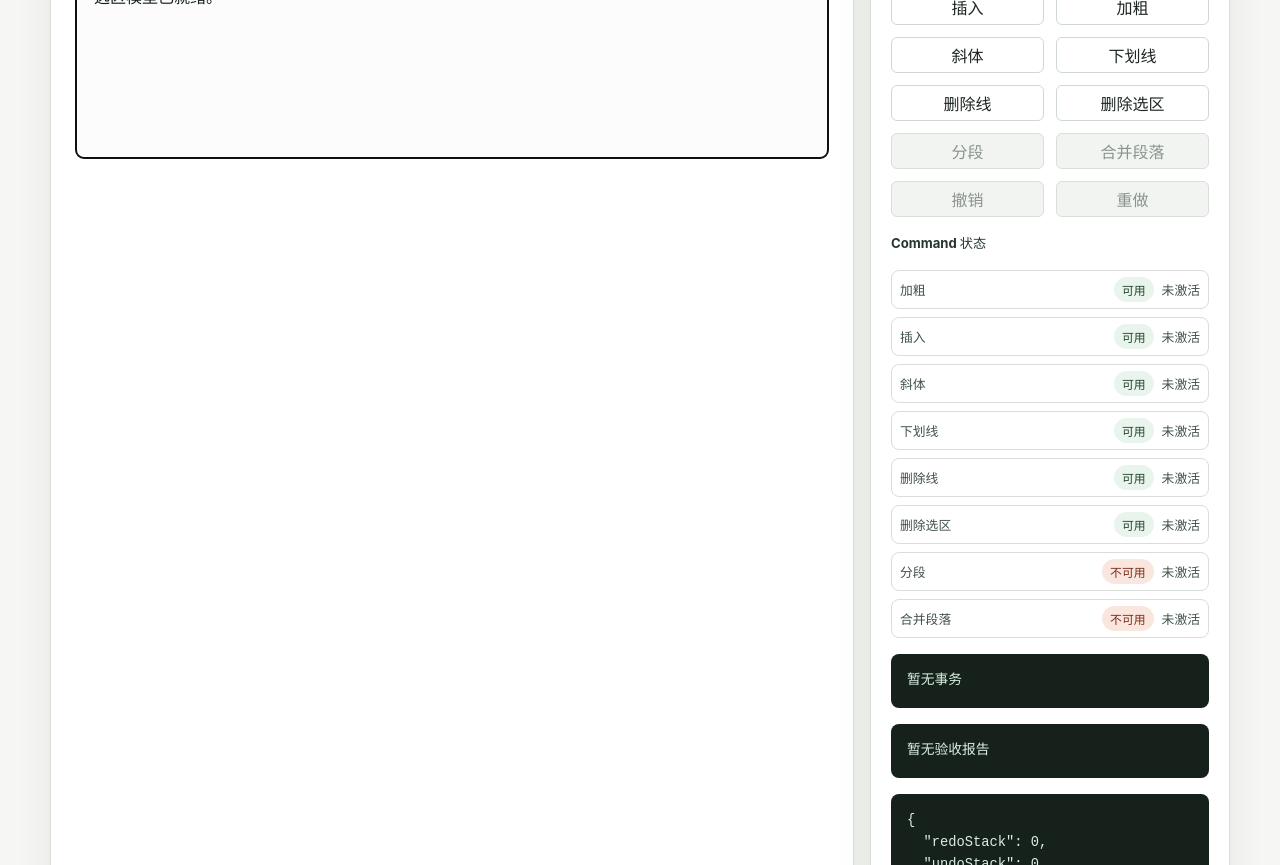
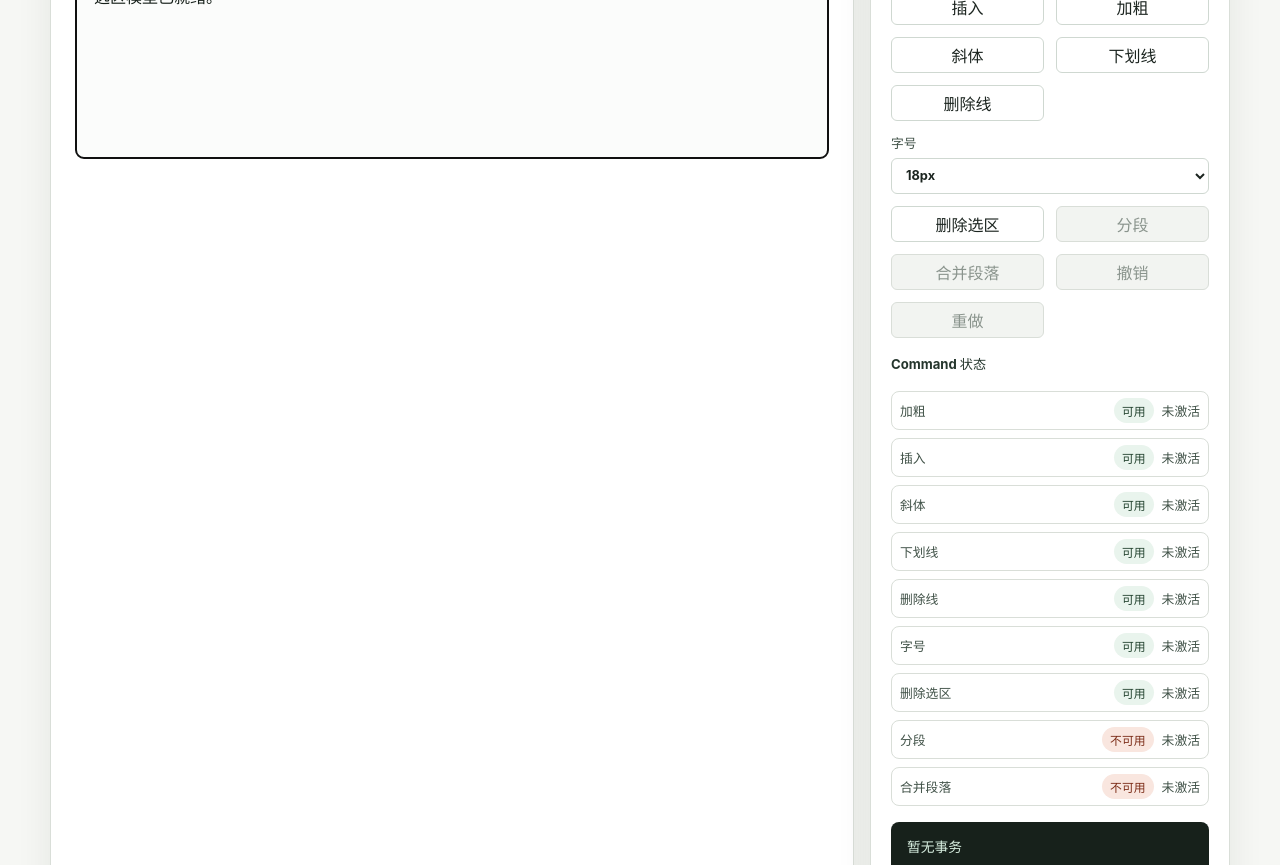
Before and after one commit to QDyanbing/crucialy-rich, a React (Vite) app in the folder apps/demo/: page / in a window 1280 px wide. Shown: the part 340-1205 px from the top of the page. Built offline with nearby package versions, Linux system fonts and the light colour scheme.

Commit message:
feat: add font size demo control

```diff
--- a/apps/demo/src/main.tsx
+++ b/apps/demo/src/main.tsx
@@ -24,6 +24,7 @@ import {
   queryCommandState,
   redoHistory,
   recordHistory,
+  SET_FONT_SIZE_COMMAND_NAME,
   SPLIT_BLOCK_COMMAND_NAME,
   STRIKE_COMMAND_NAME,
   UNDERLINE_COMMAND_NAME,
@@ -79,6 +80,12 @@ interface DemoCommandState extends CommandState {
   label: string;
 }
 
+const FONT_SIZE_OPTIONS = [12, 14, 16, 18, 24, 32] as const;
+
+function parseFontSizeOption(value: string): number | null {
+  return value === "default" ? null : Number(value);
+}
+
 const modelExamples: ModelExample[] = [
   {
     id: "regular",
@@ -110,8 +117,11 @@ const modelExamples: ModelExample[] = [
         createText("，"),
         createText("删除线文本", { strike: true }),
         createText("，"),
+        createText("大号文本", { fontSize: 24 }),
+        createText("，"),
         createText("组合格式", {
           bold: true,
+          fontSize: 18,
           italic: true,
           strike: true,
           underline: true,
@@ -162,6 +172,7 @@ const demoCommandDescriptors: DemoCommandDescriptor[] = [
   { label: "斜体", name: ITALIC_COMMAND_NAME },
   { label: "下划线", name: UNDERLINE_COMMAND_NAME },
   { label: "删除线", name: STRIKE_COMMAND_NAME },
+  { label: "字号", name: SET_FONT_SIZE_COMMAND_NAME },
   { label: "删除选区", name: DELETE_SELECTION_COMMAND_NAME },
   { label: "分段", name: SPLIT_BLOCK_COMMAND_NAME },
   { label: "合并段落", name: MERGE_BLOCK_COMMAND_NAME },
@@ -466,6 +477,7 @@ function DemoApp() {
     getModelExample("regular").selection,
   );
   const [insertTextValue, setInsertTextValue] = useState("插入文本");
+  const [fontSizeValue, setFontSizeValue] = useState("18");
   const [lastTransaction, setLastTransaction] = useState<Transaction | null>(null);
   const [lastTransactionReport, setLastTransactionReport] =
     useState<TransactionAcceptanceReport | null>(null);
@@ -507,11 +519,15 @@ function DemoApp() {
               ? {
                   text: insertTextValue,
                 }
-              : undefined,
+              : command.name === SET_FONT_SIZE_COMMAND_NAME
+                ? {
+                    fontSize: parseFontSizeOption(fontSizeValue),
+                  }
+                : undefined,
         }),
         label: command.label,
       })),
-    [insertTextValue, modelSelection, normalizedDocument],
+    [fontSizeValue, insertTextValue, modelSelection, normalizedDocument],
   );
 
   function isCommandDisabled(name: CommandName) {
@@ -638,6 +654,23 @@ function DemoApp() {
         context: {
           document: normalizedDocument,
           selection: modelSelection,
+        },
+      }),
+    );
+  }
+
+  function handleFontSizeChange(event: ChangeEvent<HTMLSelectElement>) {
+    const nextValue = event.target.value;
+
+    setFontSizeValue(nextValue);
+    applyCommandResult(
+      executeCommand(demoCommandRegistry, SET_FONT_SIZE_COMMAND_NAME, {
+        context: {
+          document: normalizedDocument,
+          selection: modelSelection,
+        },
+        payload: {
+          fontSize: parseFontSizeOption(nextValue),
         },
       }),
     );
@@ -836,6 +869,22 @@ function DemoApp() {
             >
               删除线
             </button>
+            <label>
+              <span>字号</span>
+              <select
+                aria-label="字号"
+                disabled={isCommandDisabled(SET_FONT_SIZE_COMMAND_NAME)}
+                value={fontSizeValue}
+                onChange={handleFontSizeChange}
+              >
+                <option value="default">默认字号</option>
+                {FONT_SIZE_OPTIONS.map((fontSize) => (
+                  <option key={fontSize} value={fontSize}>
+                    {fontSize}px
+                  </option>
+                ))}
+              </select>
+            </label>
             <button
               type="button"
               disabled={isCommandDisabled(DELETE_SELECTION_COMMAND_NAME)}
```
